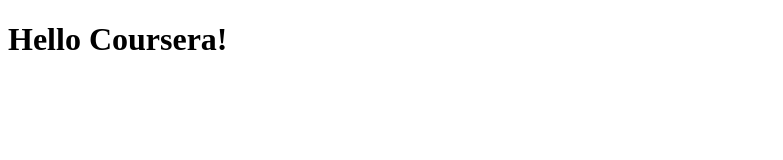
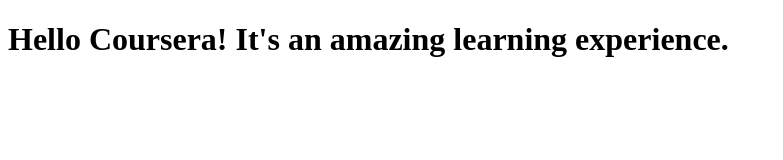
Before and after one commit to femrock1/coursera-test, a plain HTML site: page site/index.html in a window 1280 px wide. Shown: the whole page, without its empty margins (0-783 px from the left). Drawn offline with Linux system fonts and the light colour scheme.

Commit message:
Small addition made!

```diff
--- a/site/index.html
+++ b/site/index.html
@@ -4,6 +4,6 @@
 	<title>Hello Coursera!</title>
 </head>
 <body>
-	<h1>Hello Coursera!</h1>
+	<h1>Hello Coursera! It's an amazing learning experience.</h1>
 </body>
 </html>
```
